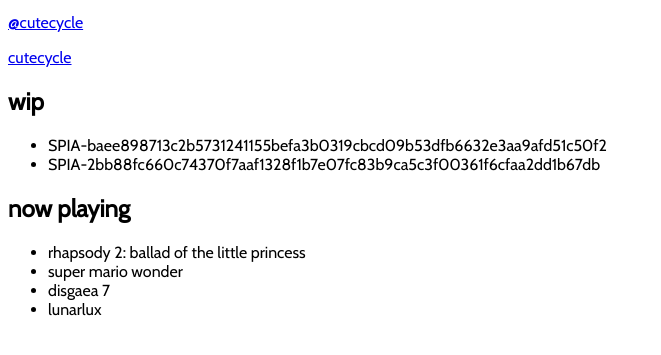
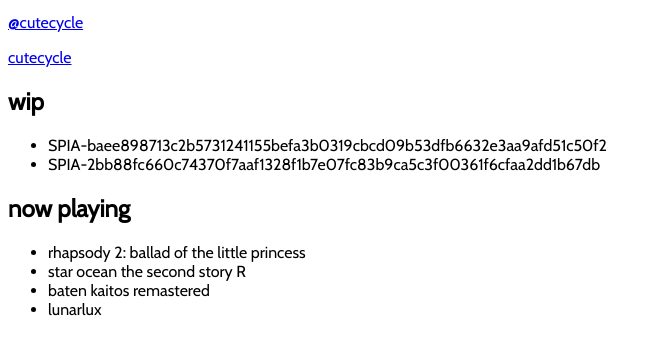
Before and after one commit to cutecycle/girlhours, a Gatsby site: page / in a window 1280 px wide. Shown: the part 105-460 px from the top of the page, without its empty margins (0-661 px from the left). Built offline with nearby package versions, Linux system fonts and the light colour scheme; Gatsby itself is replaced by a stand-in of ours.

Commit message:
Update index.js

```diff
--- a/src/pages/index.js
+++ b/src/pages/index.js
@@ -38,8 +38,8 @@
             <h2>now playing</h2>
             <ul>
                 <li>rhapsody 2: ballad of the little princess</li>
-                <li>super mario wonder</li>
-                <li>disgaea 7</li>
+                <li>star ocean the second story R</li>
+                <li>baten kaitos remastered</li>
                 <li>lunarlux</li>
 
             </ul>
```
